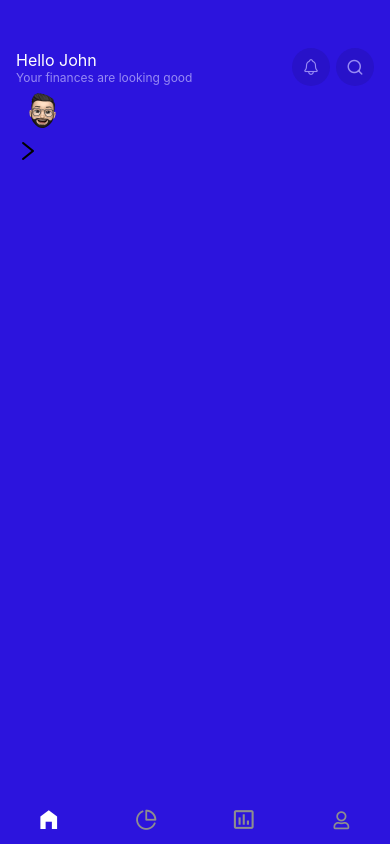
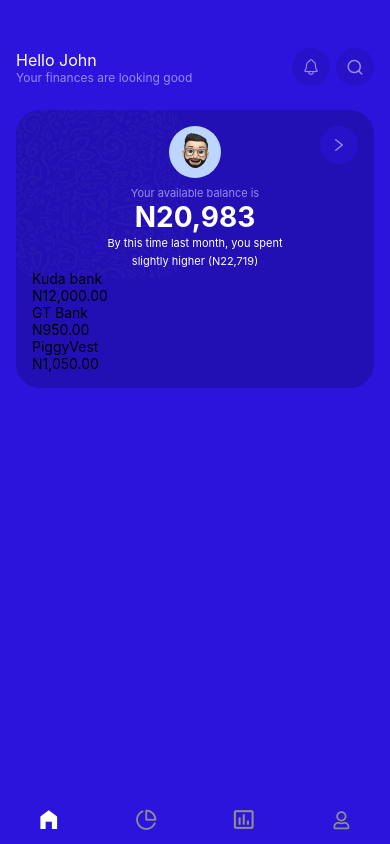
Before and after one commit to bezbrain/Nawo__assessment, a React Native app: screen /Home in a window 390 px wide. Built offline with nearby package versions, Linux system fonts and the light colour scheme.

Commit message:
Install expo fonts

```diff
--- a/app.json
+++ b/app.json
@@ -17,6 +17,9 @@
     },
     "web": {
       "favicon": "./assets/favicon.png"
-    }
+    },
+    "plugins": [
+      "expo-font"
+    ]
   }
 }
--- a/package.json
+++ b/package.json
@@ -18,7 +18,8 @@
     "react-native-gesture-handler": "~2.16.1",
     "react-native-reanimated": "~3.10.1",
     "react-native-safe-area-context": "4.10.1",
-    "react-native-screens": "3.31.1"
+    "react-native-screens": "3.31.1",
+    "expo-font": "~12.0.6"
   },
   "devDependencies": {
     "@babel/core": "^7.20.0",
--- a/src/components/helpers/splashScreen.tsx
+++ b/src/components/helpers/splashScreen.tsx
@@ -10,7 +10,7 @@ const SplashScreen = () => {
     <View style={styles.container}>
       <View style={styles.directImageCon}>
         <View style={styles.image1Container}>
-          <View style={styles.overlay}></View>
+          <View style={styles.overlay} />
           <Image
             source={require("../../../assets/splash1.png")}
             style={styles.image1}
--- a/src/components/screenComponents/homeComp/others/availableBalance.tsx
+++ b/src/components/screenComponents/homeComp/others/availableBalance.tsx
@@ -1,16 +1,116 @@
 import React from "react";
-import { Image, Text, View } from "react-native";
+import { Image, ImageBackground, StyleSheet, Text, View } from "react-native";
 import { AntDesign } from "@expo/vector-icons";
+
+import { IconbgWrapper } from "../../../general/wrappers";
+import { Colors } from "../../../../utils/colors";
+
+const { purple100, purple400 } = Colors;
 
 const AvailableBalance = () => {
   return (
-    <View>
-      <Image
-        source={require("../../../../../assets/images/profile_image.png")}
-      />
-      <AntDesign name="right" size={24} color="black" />
+    <View style={styles.balanceCon}>
+      <ImageBackground
+        source={require("../../../../../assets/images/balace_bg.png")}
+        resizeMode="cover"
+        style={styles.bgImageStyle}
+        imageStyle={styles.imageStyle}
+      >
+        {/* Background image overlay */}
+        <View style={styles.bgOverlay} />
+
+        <Image
+          source={require("../../../../../assets/images/profile_image.png")}
+          style={styles.profileImage}
+        />
+        <IconbgWrapper bgIconStyle={styles.iconCon}>
+          <AntDesign name="right" size={16} color={purple100} />
+        </IconbgWrapper>
+
+        <Text style={styles.balanceStatement}>Your available balance is</Text>
+        <Text style={styles.currentAmount}>N20,983</Text>
+
+        <View style={styles.balanceInfoCon}>
+          <Text style={styles.balanceInfo}>
+            By this time last month, you spent slightly higher (N22,719)
+          </Text>
+        </View>
+
+        <View style={styles.latestTransactionsCon}>
+          <View>
+            <Text>Kuda bank</Text>
+            <Text>N12,000.00</Text>
+          </View>
+          <View>
+            <Text>GT Bank</Text>
+            <Text>N950.00</Text>
+          </View>
+          <View>
+            <Text>PiggyVest</Text>
+            <Text>N1,050.00</Text>
+          </View>
+        </View>
+      </ImageBackground>
     </View>
   );
 };
 
 export default AvailableBalance;
+
+const styles = StyleSheet.create({
+  balanceCon: {
+    marginTop: 24,
+  },
+  bgImageStyle: {
+    borderRadius: 24,
+    padding: 16,
+  },
+  imageStyle: {
+    borderRadius: 24,
+  },
+  bgOverlay: {
+    borderRadius: 24,
+    ...StyleSheet.absoluteFillObject, // This will fill the entire parent view
+    backgroundColor: "rgba(32, 15, 163, 0.7)",
+  },
+  profileImage: {
+    backgroundColor: "#bdd6ff",
+    height: 52,
+    width: 52,
+    borderRadius: 50,
+    marginHorizontal: "auto",
+  },
+  iconCon: {
+    backgroundColor: purple400,
+    position: "absolute",
+    right: 16,
+    top: 16,
+  },
+  balanceStatement: {
+    color: purple100,
+    textAlign: "center",
+    marginTop: 8,
+    fontSize: 11,
+  },
+  currentAmount: {
+    color: "#fff",
+    textAlign: "center",
+    fontWeight: "bold",
+    fontSize: 28,
+    fontFamily: "Inter",
+  },
+  balanceInfoCon: {
+    width: 192,
+    marginHorizontal: "auto",
+  },
+  balanceInfo: {
+    color: "#fff",
+    textAlign: "center",
+    fontSize: 11,
+    lineHeight: 18,
+  },
+
+  latestTransactionsCon: {
+    //
+  },
+});
```
Also changed, not shown: assets/images/balace_bg.png (added), 1 other file (tests, documents, lock files or other folders).
